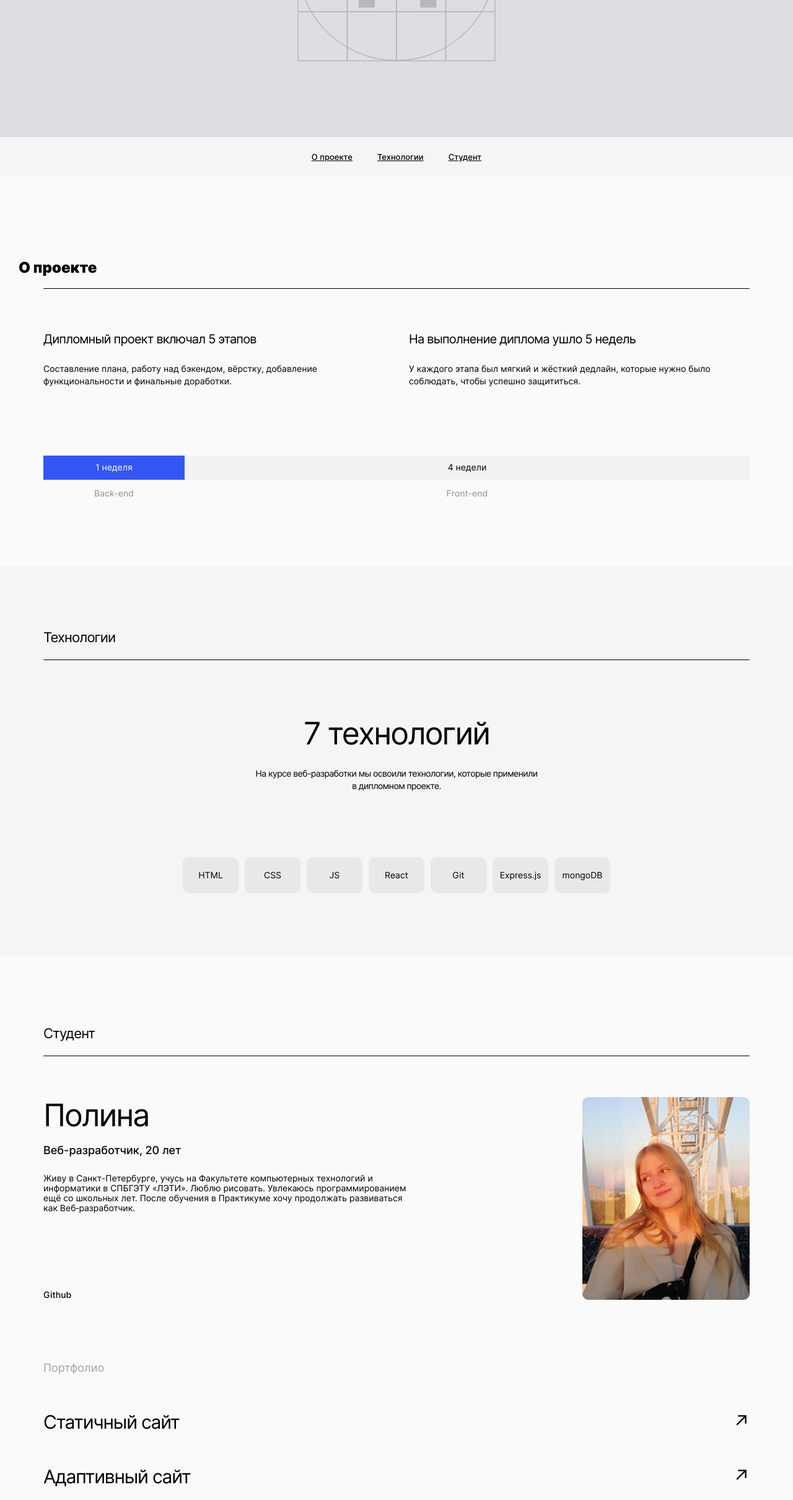
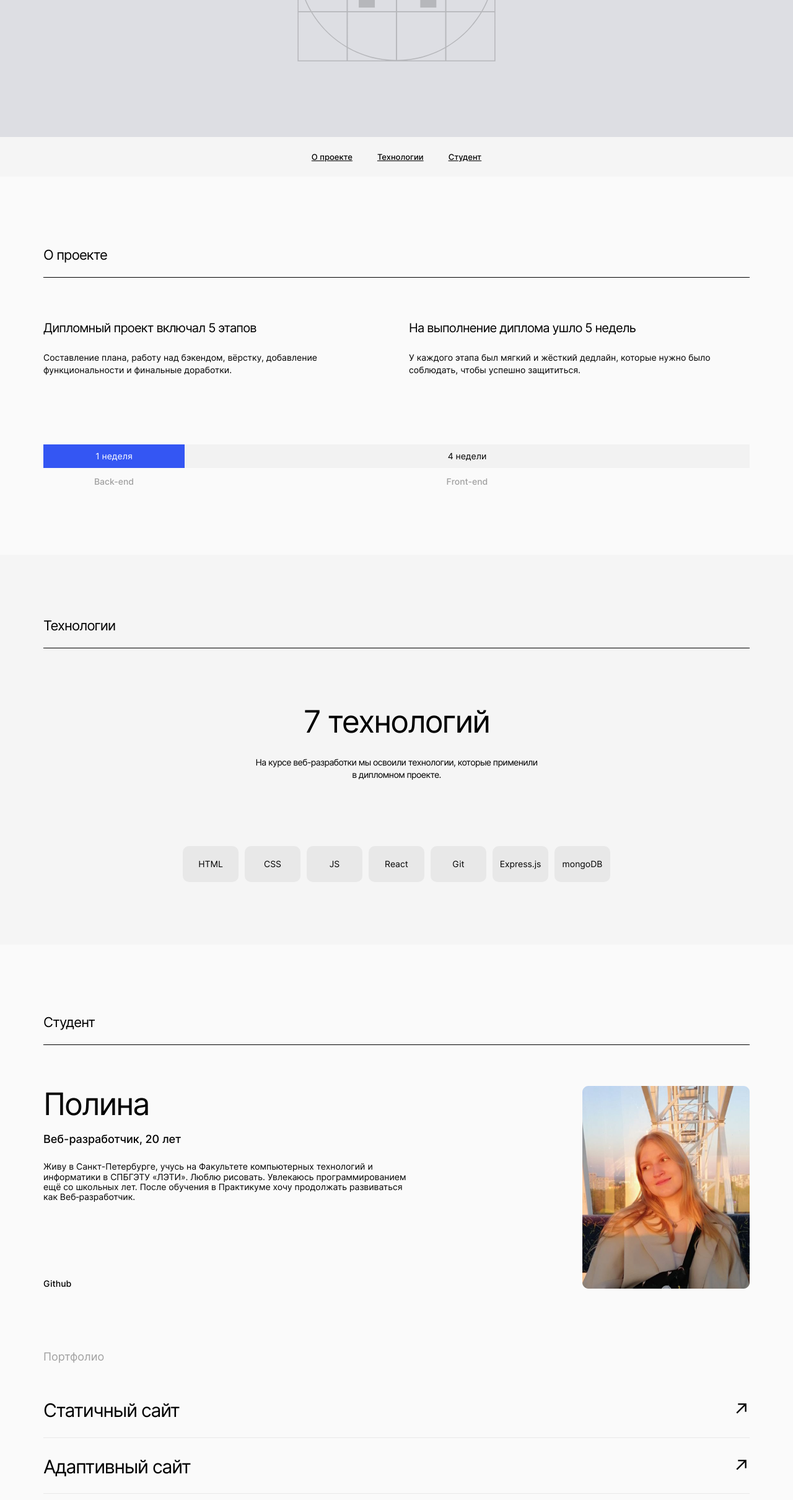
Before and after one commit to polexka/movies-explorer-frontend, a React app: page / in a window 1280 px wide. Shown: the part 377-2797 px from the top of the page at 62% size. Built offline with nearby package versions, Linux system fonts and the light colour scheme.

Commit message:
design fixes

```diff
--- a/src/components/AboutProject/AboutProject.css
+++ b/src/components/AboutProject/AboutProject.css
@@ -2,6 +2,15 @@
   margin: 0;
   padding: 113px 30px 110px;
   background-color: #FAFAFA;
+}
+
+.about__header {
+  margin: 0 auto 22px;
+  max-width: 1140px;
+  font-weight: 400;
+  font-size: 22px;
+  line-height: 27px;
+  letter-spacing: -0.04em;
 }
 
 .about__underscore {
@@ -19,7 +28,12 @@
 }
 
 .about__paragraph {
+  margin-right: 10px;
   max-width: 550px;
+}
+
+.about__paragraph:last-child {
+  margin: 0;
 }
 
 .about__paragraph-header {
@@ -125,6 +139,10 @@
     flex-direction: column;
   }
 
+  .about__paragraph {
+    margin: 0;
+  }
+
   .about__paragraph-header {
     margin-bottom: 15px;
     font-size: 18px;
--- a/src/components/Portfolio/Portfolio.css
+++ b/src/components/Portfolio/Portfolio.css
@@ -25,11 +25,14 @@
   justify-content: space-between;
   text-decoration: none;
   color: black;
-  border-bottom: 1px solid #E8E8E8;
 }
 
-.portfolio__link:last-child {
-  border: none;
+.portfolio__underscore {
+  padding: 0;
+  margin: 0 auto;
+  height: 1px;
+  max-width: 1140px;
+  border-bottom: 1px solid #E8E8E8;
 }
 
 .portfolio__name {
--- a/src/components/Portfolio/Portfolio.js
+++ b/src/components/Portfolio/Portfolio.js
@@ -5,7 +5,7 @@ function Portfolio() {
     <div className='portfolio'>
       <p className='portfolio__header'>Портфолио</p>
       <ul className='portfolio__links'>
-        <li>
+        <li className='portfolio__li'>
           <a
             className='link portfolio__link'
             href='https://github.com/polexka/how-to-learn'
@@ -14,9 +14,10 @@ function Portfolio() {
             <p className='portfolio__name'>Статичный сайт</p>
             <p className='portfolio__name'>↗</p>
           </a>
+          <div className='portfolio__underscore' />
         </li>
 
-        <li>
+        <li className='portfolio__li'>
           <a
             className='link portfolio__link'
             href='https://github.com/polexka/russian-travel'
@@ -25,9 +26,10 @@ function Portfolio() {
             <p className='portfolio__name'>Адаптивный сайт</p>
             <p className='portfolio__name'>↗</p>
           </a>
+          <div className='portfolio__underscore' />
         </li>
 
-        <li>
+        <li className='portfolio__li'>
           <a
             className='link portfolio__link'
             href='https://github.com/polexka/react-mesto-api-full'
```
